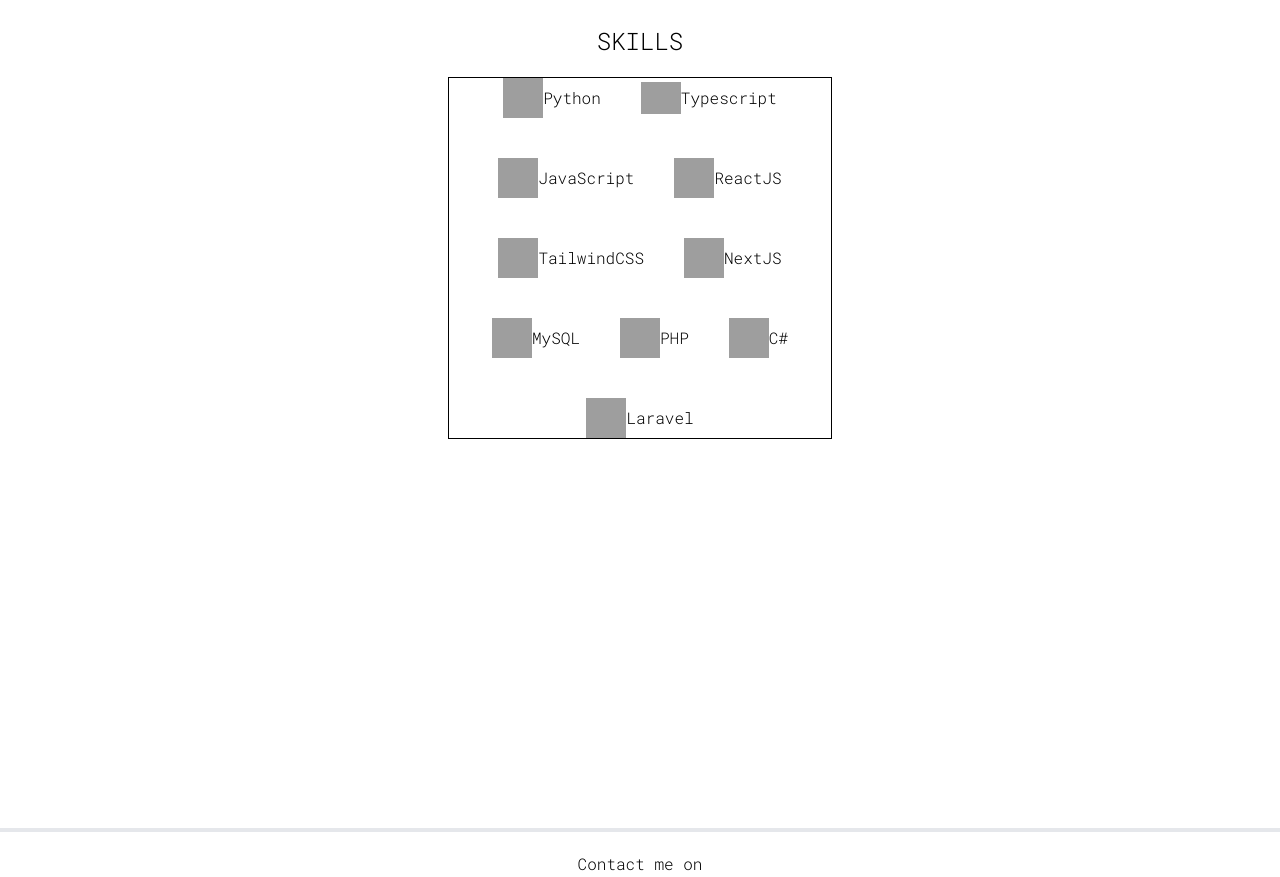
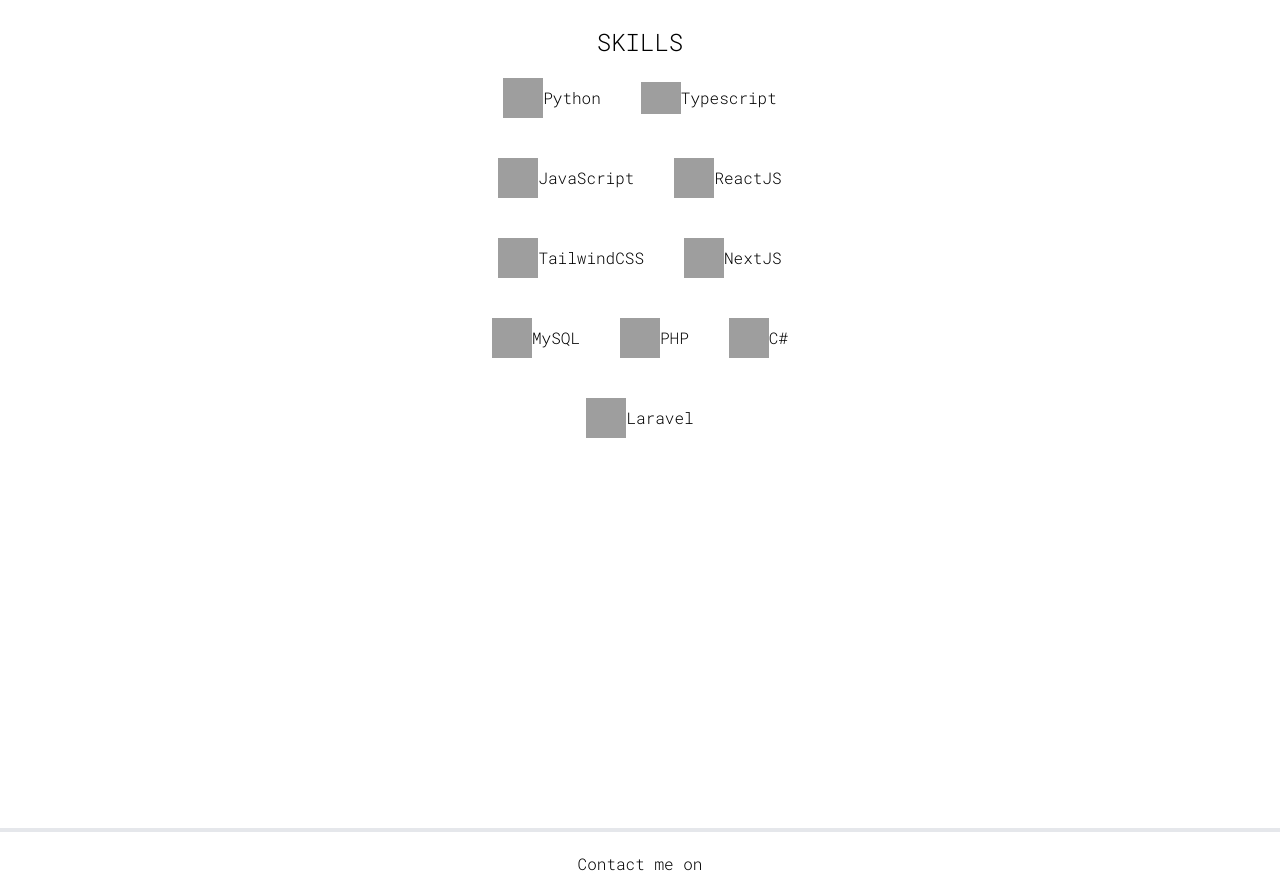
Before and after one commit to Mamangbili/Mamangbili.github.io, a plain HTML site: page index.html in a window 1280 px wide. Shown: the part 1056-1933 px from the top of the page. Drawn offline with Linux system fonts and the light colour scheme; grey boxes are pictures that could not be loaded.

Commit message:
fix sskill

```diff
--- a/index.html
+++ b/index.html
@@ -119,7 +119,7 @@
             <div class="mt-44">
                 <h2 class="flex justify-center text-2xl ">SKILLS</h2>
 
-                <div  class="border-black border relative mt-5 flex w-96 flex-wrap gap-y-10 gap-x-10 justify-center h-auto">
+                <div  class=" relative mt-5 flex w-96 flex-wrap gap-y-10 gap-x-10 justify-center h-auto">
                     <div class="flex items-center">
                         <img src="https://cdn4.iconfinder.com/data/icons/logos-and-brands/512/267_Python_logo-512.png"
                             class="h-10 w-10">
```
Also changed, not shown: src/output.css.
